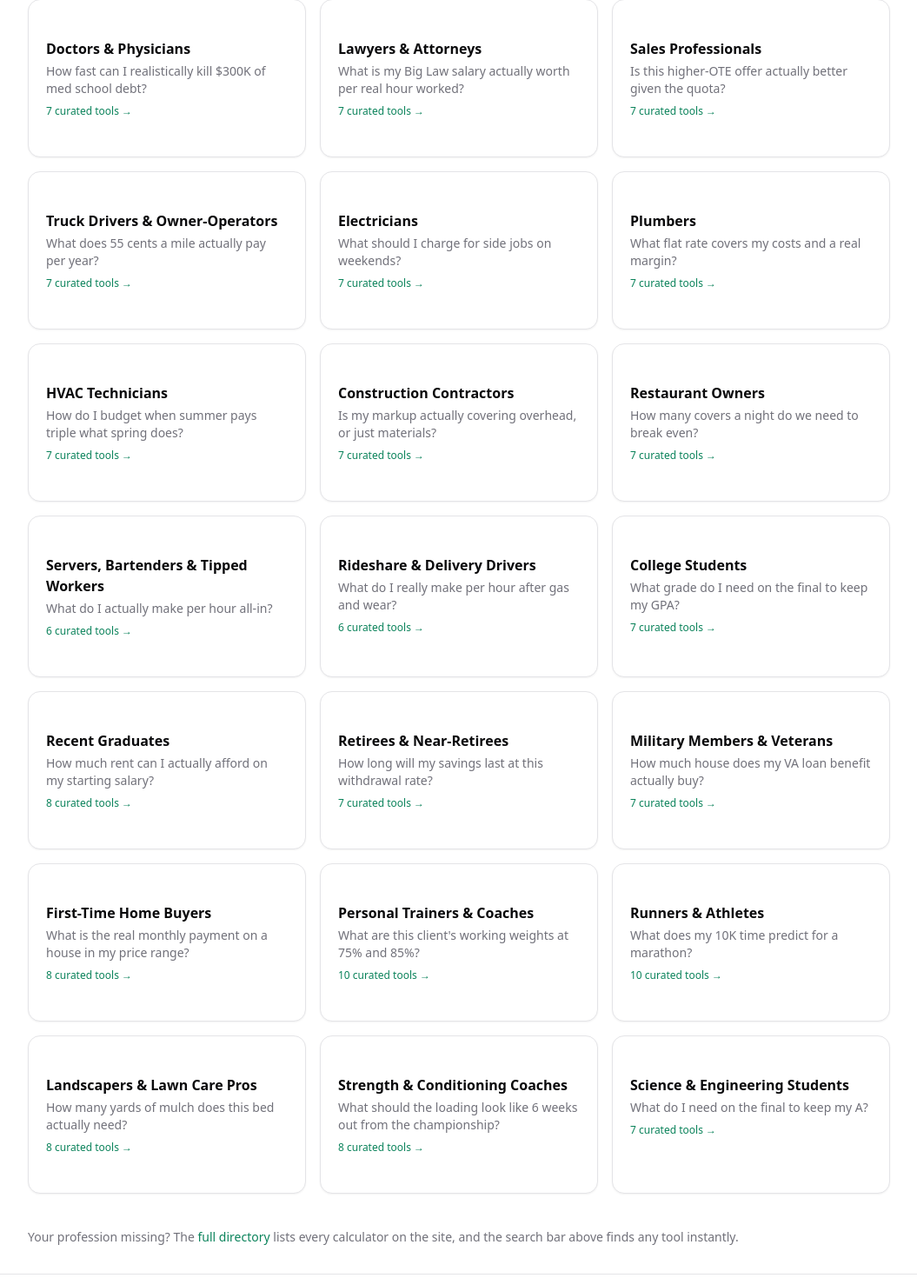
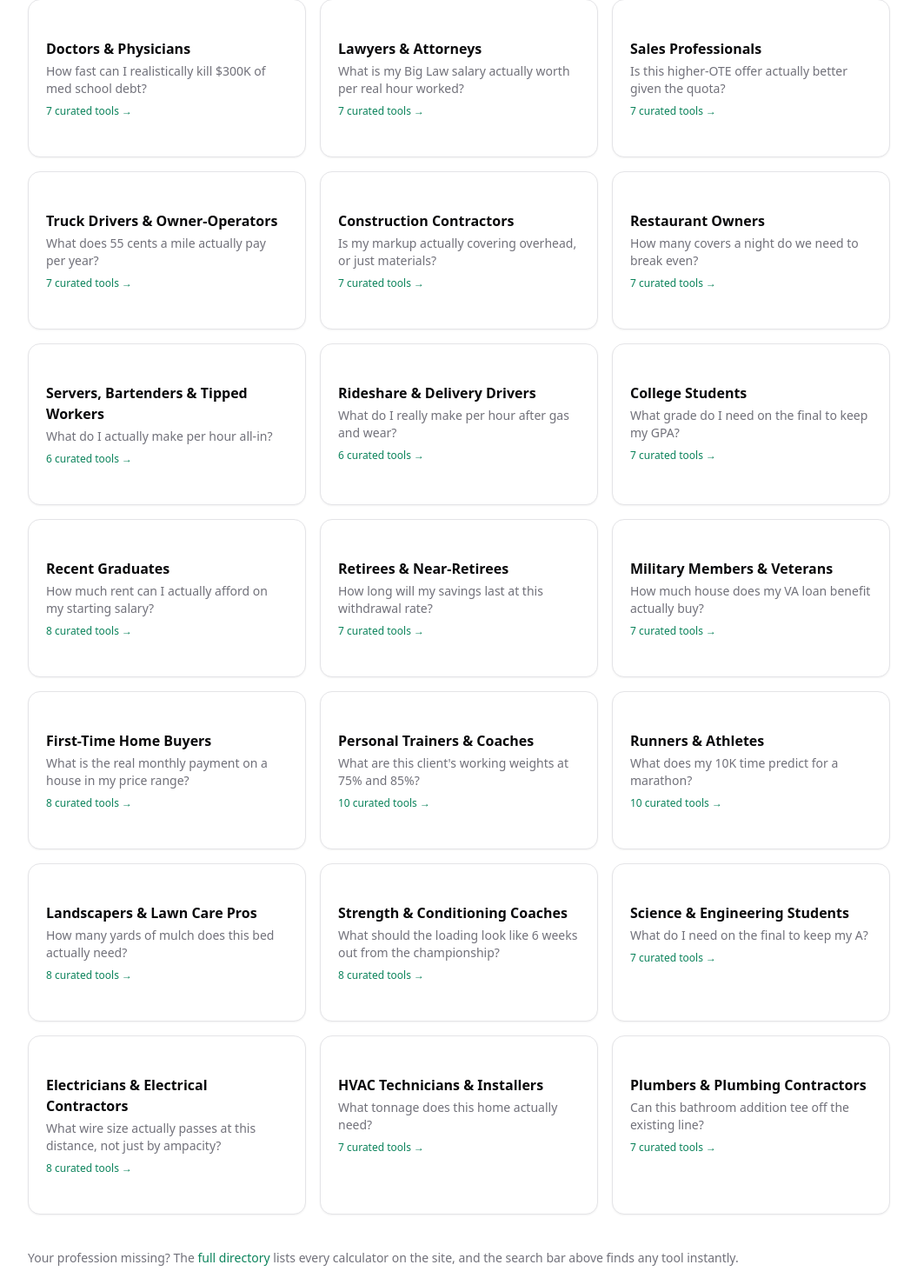
Before and after one commit to LIMENHelix/calcstack, a React (Vite) app: page /for in a window 1280 px wide. Shown: the part 874-2344 px from the top of the page at 87% size, without its empty margins (112-1167 px from the left). Built offline with nearby package versions, Linux system fonts and the light colour scheme.

Commit message:
Upgrade electrician/HVAC/plumber personas to feature the new trade calculators + business math tools

```diff
--- a/src/data/personas.ts
+++ b/src/data/personas.ts
@@ -472,111 +472,6 @@ export const PERSONAS: Persona[] = [
       {
         q: 'How much should I keep for breakdowns?',
         a: 'A common rule is $10,000–15,000 liquid before going independent — one turbo or transmission can end a new operation. The savings goal calculator converts that target into a weekly set-aside.',
-      },
-    ],
-  },
-  {
-    slug: 'electricians',
-    job: 'Electricians',
-    title: 'Calculators for Electricians — Wage Math, Side Jobs & Going Independent',
-    description: 'Free tools for electricians: wage and overtime conversions, pricing side jobs, break-even for starting your own shop, and truck/tool loan math.',
-    hero: 'Journeyman wages are solid; the real money question is when to go independent. These tools price your side jobs, compare the apprentice-to-master jump, and show what a one-van operation needs to clear.',
-    questions: [
-      'What should I charge for side jobs on weekends?',
-      'Is the master\'s license jump worth it in dollars?',
-      'What does my own shop need to bill monthly to beat my wages?',
-    ],
-    calcSlugs: [
-      'salary-to-hourly-calculator',
-      'freelance-rate-calculator',
-      'break-even-calculator',
-      'loan-payoff-calculator',
-      'savings-goal-calculator',
-      'percentage-calculator',
-      'compound-interest-calculator',
-    ],
-    faq: [
-      {
-        q: 'What should I charge for weekend side jobs?',
-        a: 'Your wage ÷ 2,080 is the floor of the floor — side work carries no benefits, uses your tools, and risks your license. A common rule is 1.5–2× your straight-time wage. The freelance rate calculator builds the honest number from your income goal and costs.',
-      },
-      {
-        q: 'Is going independent worth it financially?',
-        a: 'Run the break-even calculator with your real fixed costs: van payment, insurance, licensing, advertising. Divide by your realistic hourly billing rate to see billable hours needed per month. If that number exceeds hours you can actually sell, the math says wait.',
-      },
-      {
-        q: 'How much does a truck and tool loan really cost?',
-        a: 'A $45K work vehicle at 8% for 6 years costs about $11.8K in interest — real money against a new shop\'s margins. The loan payoff calculator shows the total and what paying it early saves.',
-      },
-    ],
-  },
-  {
-    slug: 'plumbers',
-    job: 'Plumbers',
-    title: 'Calculators for Plumbers — Job Pricing, Wages & Going Independent',
-    description: 'Free tools for plumbers: wage conversions, flat-rate job pricing math, break-even for your own business, and vehicle loan payoff.',
-    hero: 'Plumbing is one of the few trades where going independent can double income — if the pricing math is right. These tools handle flat-rate pricing, the wage-versus-owner comparison, and the van payment in between.',
-    questions: [
-      'What flat rate covers my costs and a real margin?',
-      'Employee wages or my own license — where is the crossover?',
-      'How much van can the business actually afford?',
-    ],
-    calcSlugs: [
-      'freelance-rate-calculator',
-      'salary-to-hourly-calculator',
-      'break-even-calculator',
-      'loan-payoff-calculator',
-      'percentage-calculator',
-      'savings-goal-calculator',
-      'compound-interest-calculator',
-    ],
-    faq: [
-      {
-        q: 'How do I set flat rates for common jobs?',
-        a: 'Cost of parts + (your honest hourly floor × realistic hours including drive time) + margin for callbacks and warranty risk. The freelance rate calculator builds the hourly floor; most independents land at $95–150/hour equivalent.',
-      },
-      {
-        q: 'When does going independent beat journeyman wages?',
-        a: 'When your break-even billable hours (fixed costs ÷ rate) fit inside hours you can actually sell. Run it in the break-even calculator with van, insurance, and licensing as fixed costs — the answer is usually 15–25 billable hours weekly.',
-      },
-      {
-        q: 'Should I finance or pay cash for the work van?',
-        a: 'Compare the loan\'s total interest (loan payoff calculator) against what that cash earns invested (compound interest calculator). With equipment loans near 8% and savings near 4%, financing rarely wins on math alone — but cash reserves matter more than optimization in year one.',
-      },
-    ],
-  },
-  {
-    slug: 'hvac-technicians',
-    job: 'HVAC Technicians',
-    title: 'Calculators for HVAC Techs — Seasonal Income, Overtime & Business Math',
-    description: 'Free tools for HVAC technicians: overtime and seasonal income math, wage conversions, break-even for going independent, and savings goals.',
-    hero: 'HVAC income is seasonal by design — summer and winter peaks, shoulder-season valleys. These tools smooth the peaks into a yearly plan and price the jump from technician to contractor.',
-    questions: [
-      'How do I budget when summer pays triple what spring does?',
-      'What is all this overtime actually worth per year?',
-      'What does a one-truck HVAC business need to clear monthly?',
-    ],
-    calcSlugs: [
-      'salary-to-hourly-calculator',
-      'savings-goal-calculator',
-      'break-even-calculator',
-      'freelance-rate-calculator',
-      'loan-payoff-calculator',
-      'percentage-calculator',
-      'compound-interest-calculator',
-    ],
-    faq: [
-      {
-        q: 'How do I handle seasonal income swings?',
-        a: 'Annualize: total last year\'s income, divide by 12, live on that. Peak-season surplus goes to the cushion, not lifestyle. The savings goal calculator turns "cover two slow months" into an automatic per-paycheck deposit.',
-      },
-      {
-        q: 'What is heavy overtime actually worth?',
-        a: 'Less per hour than it feels: 60-hour weeks at $28 base blend to about $33/hour, and the extra hours are taxed at your top rate. The salary-to-hourly calculator shows the blended number so you can price the burnout honestly.',
-      },
-      {
-        q: 'What does an independent HVAC shop need to bill?',
-        a: 'Fixed costs (truck, insurance, license, advertising — often $3–5K/month) divided by your billing rate, plus parts margin. The break-even calculator gives the monthly service-call count required; compare it against your current call volume before leaping.',
       },
     ],
   },
@@ -1078,4 +973,110 @@ export const PERSONAS: Persona[] = [
       },
     ],
   },
+  {
+    slug: 'electricians',
+    job: 'Electricians & Electrical Contractors',
+    title: 'Calculators for Electricians — Voltage Drop, Wire Sizing & Bid Math',
+    description: 'Free tools for electricians: NEC voltage drop and wire ampacity calculators, Ohm\'s law, hourly rate math for self-employed sparkies, and paycheck breakdowns. No signup.',
+    hero: 'Ampacity keeps it legal, voltage drop keeps it working — the difference shows up 100 feet from the panel. These are the NEC table calculations you already know, running at truck speed, plus the business math for when the job is yours.',
+    questions: [
+      'What wire size actually passes at this distance, not just by ampacity?',
+      'Is this load continuous — and did I apply the 125% rule?',
+      'What should I charge per hour running my own truck?',
+    ],
+    calcSlugs: [
+      'voltage-drop-calculator',
+      'wire-size-calculator',
+      'ohms-law-calculator',
+      'freelance-rate-calculator',
+      'break-even-calculator',
+      'loan-payoff-calculator',
+      'salary-to-hourly-calculator',
+      'paycheck-calculator',
+    ],
+    faq: [
+      {
+        q: 'Why does the voltage drop calculator matter if my wire meets ampacity?',
+        a: 'Ampacity is about heat; voltage drop is about performance. A 12 AWG copper run is legal at 20 A but drops 7.9 volts over 100 feet — motors run hot, LEDs flicker, EV chargers fault out. NEC\'s 3% guideline upsizes wire on distance long before ampacity does.',
+      },
+      {
+        q: 'What is the 125% continuous load rule?',
+        a: 'NEC 210.19/215.2: loads running 3+ hours (EV chargers, heaters, lighting) must be multiplied by 1.25 before sizing wire and breaker. A 40 A EVSE needs wire and a breaker sized for 50 A — that is the rule everyone\'s cousin skips.',
+      },
+      {
+        q: 'Can I trust these numbers for permitted work?',
+        a: 'Use them for estimates, bids, and sanity checks — the tables are NEC Chapter 9 and 310.16 at 75°C. Final design belongs to the licensed electrician of record and the AHJ; terminals, bundling, and ambient temperature can all change legal ampacity.',
+      },
+    ],
+  },
+  {
+    slug: 'hvac-technicians',
+    job: 'HVAC Technicians & Installers',
+    title: 'Calculators for HVAC Techs — BTU Loads, Tonnage & Wire Sizing',
+    description: 'Free tools for HVAC technicians: BTU load estimates by climate and insulation, cooling tonnage, unit sizing, and electrical sizing for condensers and air handlers.',
+    hero: 'The fastest way to lose a customer is an oversized unit that short-cycles their house into a clammy cave. Run the load math first, walk in with a defensible tonnage, and let the competitor\'s "bigger is better" pitch die on its own.',
+    questions: [
+      'What tonnage does this home actually need?',
+      'How do insulation, ceilings, and sun exposure move the load?',
+      'What wire and breaker does that condenser need?',
+    ],
+    calcSlugs: [
+      'hvac-btu-calculator',
+      'wire-size-calculator',
+      'voltage-drop-calculator',
+      'break-even-calculator',
+      'loan-payoff-calculator',
+      'salary-to-hourly-calculator',
+      'paycheck-calculator',
+    ],
+    faq: [
+      {
+        q: 'How accurate is a rule-of-thumb BTU estimate?',
+        a: 'Good enough to quote confidently and catch a bad bid: climate, insulation, ceiling height, sun, and occupants move the number 20–35 BTU per square foot. For the design itself, Manual J is the standard — this gets you into the right half-ton before you run it.',
+      },
+      {
+        q: 'Why is oversizing an AC worse than undersizing?',
+        a: 'An oversized unit cools the air before it dehumidifies, then short-cycles: cold, sticky rooms, higher bills, shorter compressor life. Right-sized equipment runs longer cycles, wrings out humidity, and lasts. Bigger is not better; matched is better.',
+      },
+      {
+        q: 'What electrical does a typical condenser need?',
+        a: 'Check the nameplate MCA and MOCP — then verify the run with the wire size calculator (MCA already includes the 125% rule) and the voltage drop calculator if the disconnect sits far from the panel.',
+      },
+    ],
+  },
+  {
+    slug: 'plumbers',
+    job: 'Plumbers & Plumbing Contractors',
+    title: 'Calculators for Plumbers — Fixture Units, Pipe Sizing & Rate Math',
+    description: 'Free tools for plumbers: fixture-unit pipe sizing, probable peak GPM, and the business math — hourly rate floors and paycheck breakdowns for shop owners and journeymen.',
+    hero: 'Every repipe bid starts with the same question: what does this house actually demand at peak? Fixture units answer it with math instead of habit — and the rate calculators handle the other half of the business, what to charge.',
+    questions: [
+      'Can this bathroom addition tee off the existing line?',
+      'What is the probable peak GPM for this fixture count?',
+      'What hourly rate keeps my shop profitable after the van, insurance, and slow weeks?',
+    ],
+    calcSlugs: [
+      'pipe-size-calculator',
+      'freelance-rate-calculator',
+      'break-even-calculator',
+      'loan-payoff-calculator',
+      'salary-to-hourly-calculator',
+      'paycheck-calculator',
+      'concrete-mix-calculator',
+    ],
+    faq: [
+      {
+        q: 'How do fixture units translate to pipe size?',
+        a: 'Fixture units encode how likely fixtures run simultaneously — a toilet is 3 FU, a sink 1. Total the FU, convert to probable peak GPM (a 2.5-bath home lands near 8–10 GPM), and size the line to keep velocity under 8 ft/s. A typical house needs a ¾-inch main.',
+      },
+      {
+        q: 'When do I need a real engineered design?',
+        a: 'Flushometer fixtures, low street pressure, long runs, multi-story buildings, and anything permitted for public or commercial use. Fixture-unit charts are the residential first pass; the local code and inspector have final say.',
+      },
+      {
+        q: 'What should a self-employed plumber charge per hour?',
+        a: 'Start from the freelance rate floor: target income plus the van, insurance, tools, and licensing, divided by realistic billable hours (usually 50–65% of the week — the rest is estimates, driving, and callbacks). Most shops underprice the non-billable half of the week.',
+      },
+    ],
+  },
 ]
```
Also changed, not shown: 1 other file (tests, documents, lock files or other folders).
